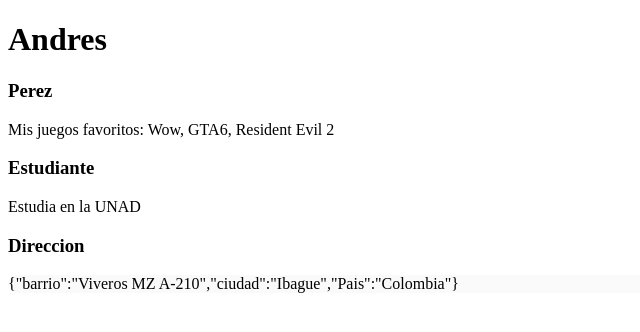
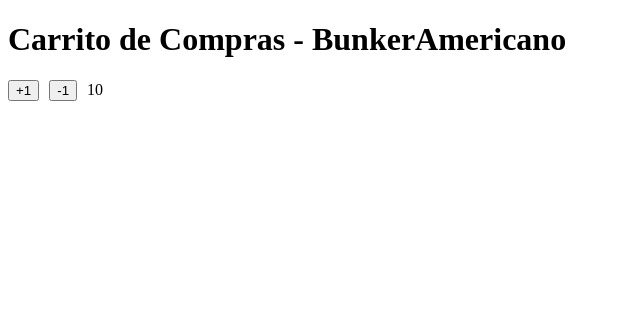
Before and after one commit to EdisonAndresPerez/Reforzamiento_React2026Typescript_EdisonPerez, a React (Vite) app in the folder 02-PrimerosPasosReact/PrimerosPasosReact/: page / in a window 1280 px wide. Shown: the top 332 px of the page, without its empty margins (0-640 px from the left). Built offline with nearby package versions, Linux system fonts and the light colour scheme.

Commit message:
feat: Se creo componente y carpeta de carrito de compras con botones de sumas y restar y la cantidad del producto

```diff
--- a/02-PrimerosPasosReact/PrimerosPasosReact/src/PrimerComponente.jsx
+++ b/02-PrimerosPasosReact/PrimerosPasosReact/src/PrimerComponente.jsx
@@ -1,16 +1,21 @@
-import React from "react";
+import ContadorProducto from './carrito-de-compras/ContadorProducto'
 
 const PrimerComponente = () => {
   return (
     <>
-      <div>
+      <h1>Carrito de Compras - BunkerAmericano</h1>
+      <ContadorProducto/>
+
+
+
+      {/* <div>
         Hola Este es el primer componente
         <p>bienvenidos</p>
       </div>
 
       <div>
         <button>Entrar</button>
-      </div>
+      </div> */}
     </>
   );
 };
--- /dev/null
+++ b/02-PrimerosPasosReact/PrimerosPasosReact/src/carrito-de-compras/ContadorProducto.tsx
@@ -0,0 +1,18 @@
+
+const ContadorProducto = () => {
+    return (
+        <section
+        style={{
+            display:'flex',
+            alignItems: 'center',
+            gap: 10
+        }}
+        >
+            <button>+1</button>
+            <button>-1</button>
+            <span>10</span>
+        </section>
+    );
+}
+
+export default ContadorProducto;
--- a/02-PrimerosPasosReact/PrimerosPasosReact/src/main.tsx
+++ b/02-PrimerosPasosReact/PrimerosPasosReact/src/main.tsx
@@ -1,12 +1,12 @@
 import { StrictMode } from "react";
 import { createRoot } from "react-dom/client";
-// import  PrimerComponente  from "./PrimerComponente.jsx";
-import ComponenteTarea from "./ComponenteTarea";
+import  PrimerComponente  from "./PrimerComponente.jsx";
+// import ComponenteTarea from "./ComponenteTarea";
 // import "./index.css";
 
 createRoot(document.getElementById("root")!).render(
   <StrictMode>
-    {/* <PrimerComponente /> */}
-    <ComponenteTarea/>
+    <PrimerComponente />
+    {/* <ComponenteTarea/> */}
   </StrictMode>,
 );
```
